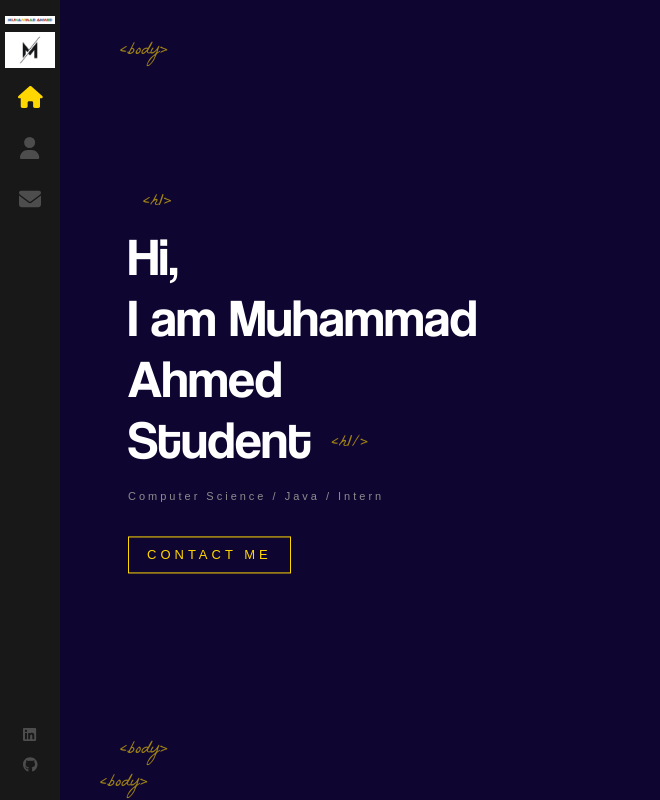
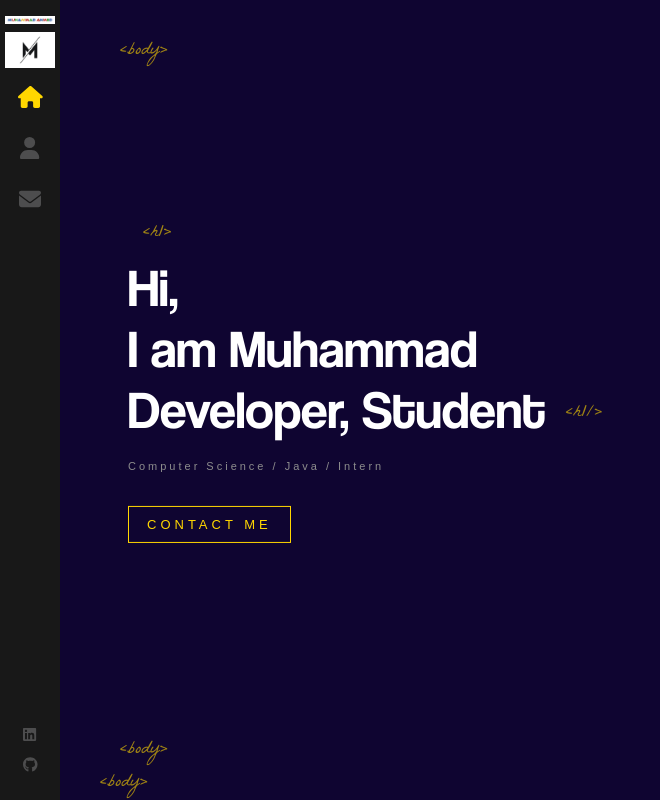
Before and after one commit to muhammednch/Projects, a React (Create React App) app: page / in a window 1280 px wide. Shown: the whole page, without its empty margins (0-660 px from the left). Built offline with nearby package versions, Linux system fonts and the light colour scheme; the HTML template or start-up script is replaced by a standard one.

Commit message:
more animations

```diff
--- /dev/null
+++ b/src/components/AnimatedLetters/index.js
@@ -0,0 +1,17 @@
+import './index.scss'
+
+const AnimatedLetters = ({letterClass, stringArray, idx}) => {
+    return (
+        <span>
+            {
+                stringArray.map((char,i) => (
+                    <span key={char + i} className={`${letterClass} _${i + idx}`}>
+                        {char}
+                    </span>
+                ))
+            }
+        </span>
+    )
+}
+
+export default AnimatedLetters
--- /dev/null
+++ b/src/components/AnimatedLetters/index.scss
@@ -0,0 +1,24 @@
+.text-animate{
+    display: inline-block;
+    opacity: 0;
+    animation: bounceIn 1s 1s;
+    animation-fill-mode: forwards;
+    min-width: 10px;
+
+    .text-animate-hover {
+        min-width: 10px;
+        display: inline-block;
+        animation-fill-mode: both;
+
+        &:hover {
+            animation: rubberBand 1s;
+            color: #ffd700;
+        }
+    }
+}
+
+@for $i from 1 through 35 {
+    .text-animate._#{$i} {
+        animation-delay: #{$i / 10};
+    }
+}
--- a/src/components/Home/index.js
+++ b/src/components/Home/index.js
@@ -1,16 +1,40 @@
 import LogoTitle from '../../assets/images/logo-m.jpg';
 import { Link, NavLink } from 'react-router-dom'
 import './index.scss';
+import AnimnatedLetters from '../AnimatedLetters';
+import React, { useEffect, useState } from "react";
 
 const Home = () => {
+    const [letterClass, setLetterClass] = useState('text-animate')
+    const nameArray = [' M','u','h','a','m','m','a','d']
+    const jobArray = ['D','e','v','e','l','o','p','e','r',',',' ']
+
+
+    useEffect(() => {
+    return setTimeout(() => {
+        setLetterClass('text-animate-hover')
+    }, 4000)
+}, [])
+
+
 
     return (
         <div className="container home-page">
         <div className="text-zone">
-            <h1> Hi, <br /> I am Muhammad Ahmed
-
+            <h1>
+                <span className={letterClass}>H</span>
+                <span className={'${letterClass} _12'}>i,</span>
             <br />
-            Student
+            <span className={'${letterClass} _12'}>I </span>
+            <span className={'${letterClass} _12'}>am </span>
+            <AnimnatedLetters letterClass={letterClass}
+            stringArray={nameArray}
+            idx={15}/>
+            <br />
+            <AnimnatedLetters letterClass={letterClass}
+            stringArray={jobArray}
+            idx={22}/>
+             Student
             </h1>
             <h2>Computer Science / Java / Intern</h2>
             <Link to="/contact" className='flat-button'>CONTACT ME</Link>
```
